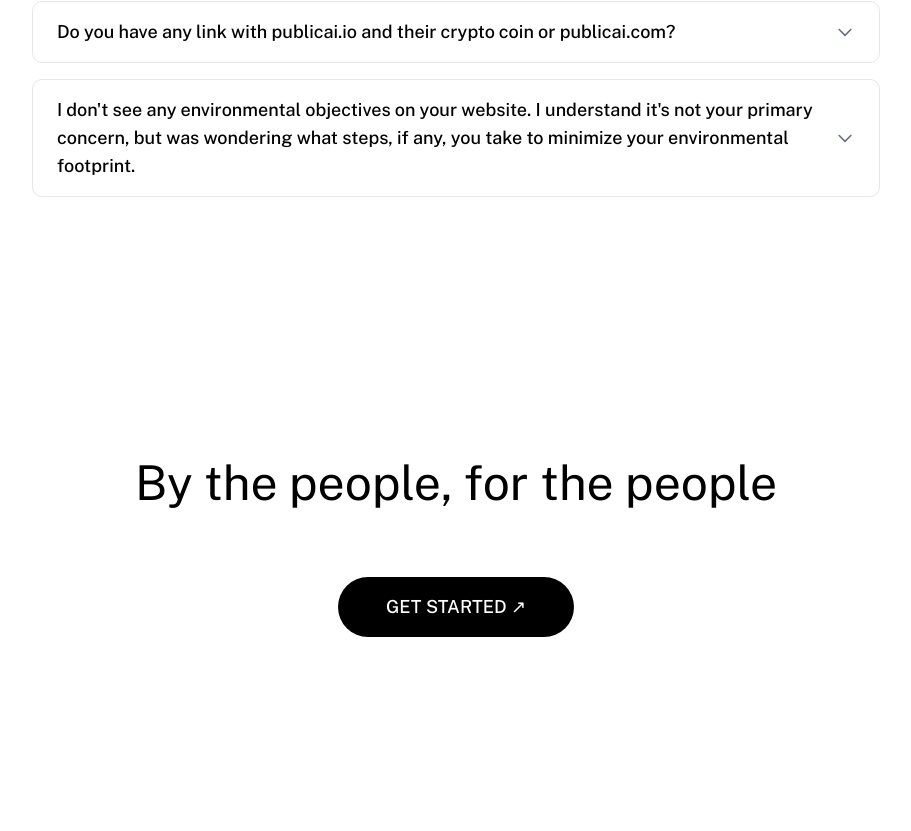
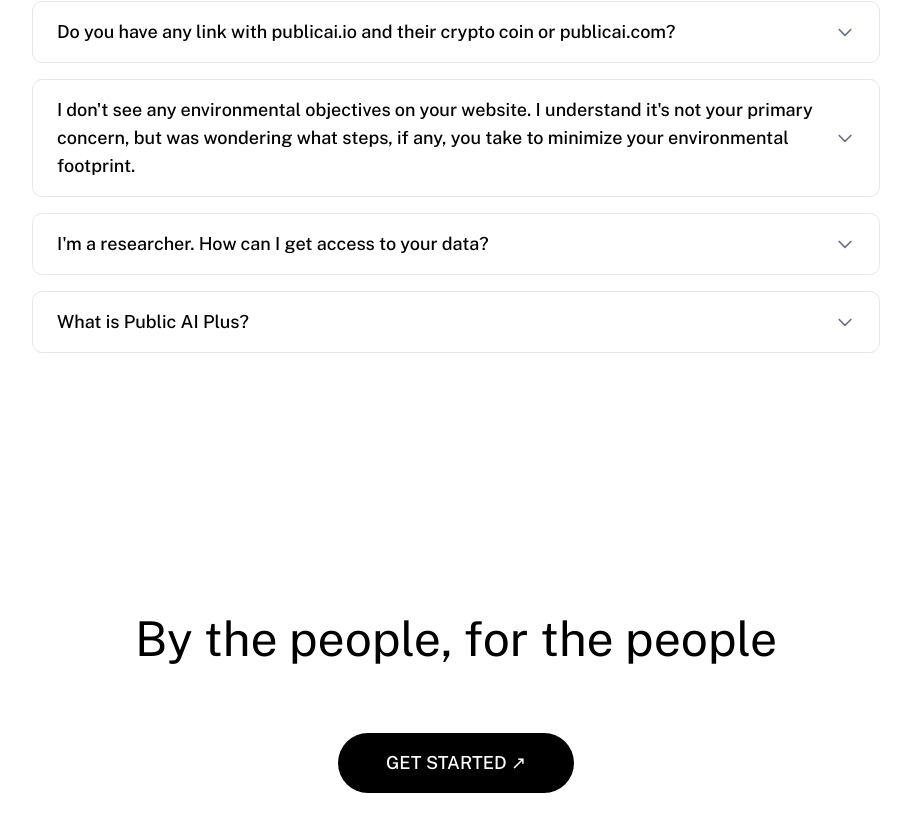
Before and after one commit to forpublicai/publicai.co, a Next.js app: page / in a window 1280 px wide. Shown: the part 3881-4712 px from the top of the page, without its empty margins (184-1095 px from the left). Built offline with nearby package versions, Linux system fonts and the light colour scheme.

Commit message:
Update FAQ

```diff
--- a/src/components/FAQ/data.ts
+++ b/src/components/FAQ/data.ts
@@ -39,5 +39,13 @@
   {
     question: "I don't see any environmental objectives on your website. I understand it's not your primary concern, but was wondering what steps, if any, you take to minimize your environmental footprint.",
     answer: "While we don't explicitly optimize for emissions in our code or resource orchestration, our mission fundamentally supports better resource allocation than private actors operating independently. Our consortium approach is specifically designed to minimize excessive duplication that comes from competition between private actors—rather than each company building redundant infrastructure, we coordinate shared resources. In practice, we coordinate donated GPUs from many different sources, so environmental aspects are handled by our inference partners, some of whom do focus explicitly on environmental footprint (e.g., Exoscale)."
+  },
+  {
+    question: "I'm a researcher. How can I get access to your data?",
+    answer: "We're happy to share our data—subject to our [terms and conditions](/tc)—with researchers who are interested in studying the impact of public AI on society. We are particularly interested in working with researchers who can help us make the data from our platform more accessible to the public. Please contact us at hello@publicai.co to learn more."
+  },
+  {
+    question: "What is Public AI Plus?",
+    answer: "Public AI Plus (or Public AI+) is a way for users to publish tools directly to our platform's shared frontend. It also facilitates data contributions to the public AI commons."
   }
 ];
```
